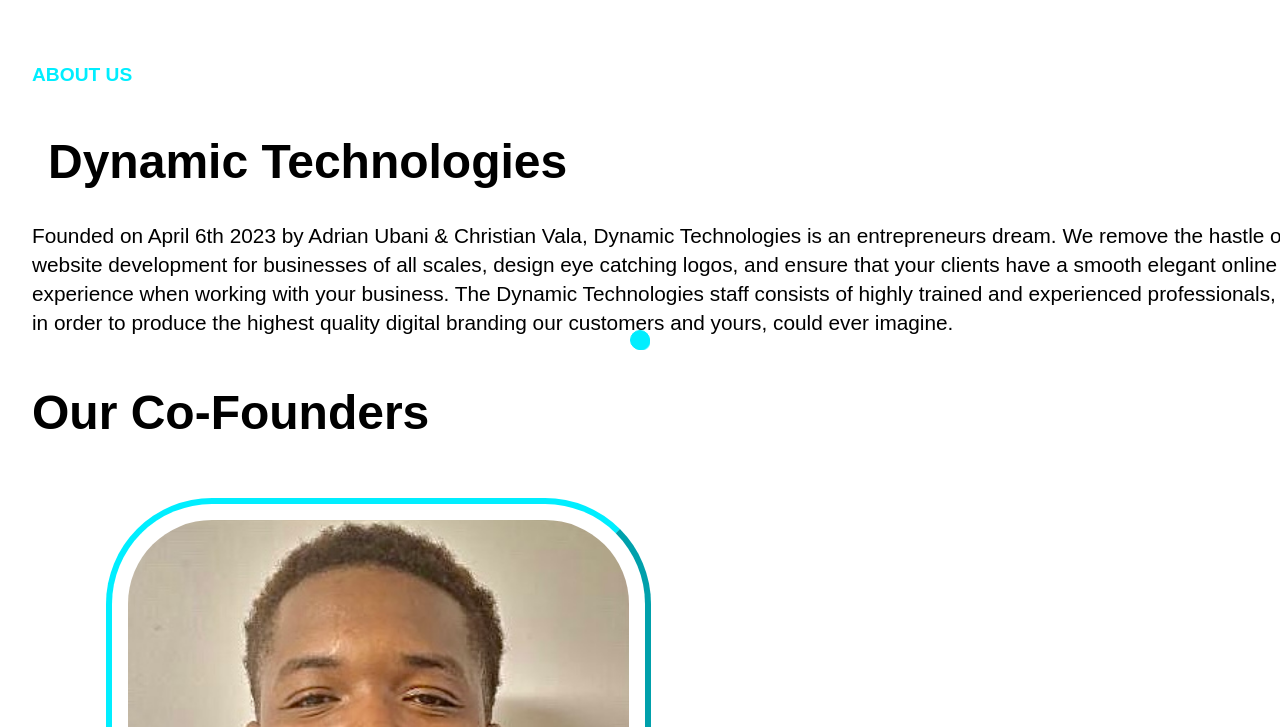
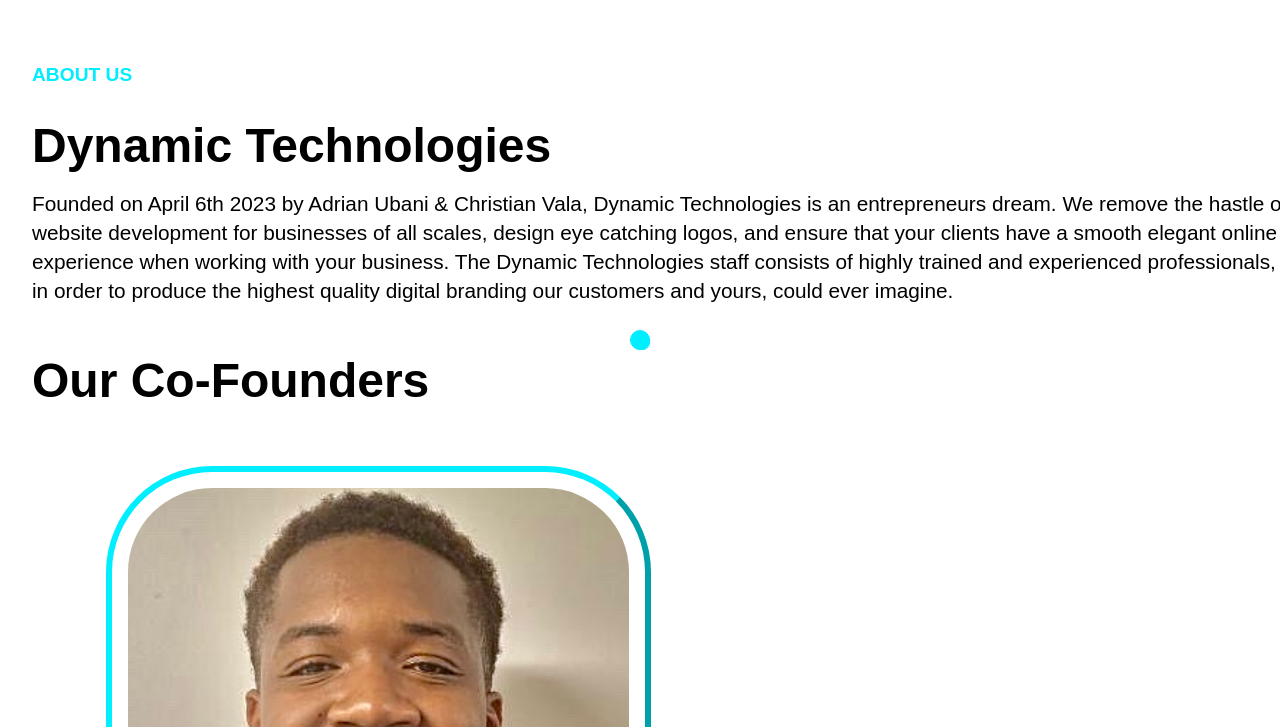
Before and after one commit to DynamicFreelance/DF.co, a plain HTML site: page Aboutus.html in a window 1280 px wide. Shown: the part 60-787 px from the top of the page. Drawn offline with nearby package versions, Linux system fonts and the light colour scheme; a script that the page names is missing.

Commit message:
Update Aboutus.html

```diff
--- a/Aboutus.html
+++ b/Aboutus.html
@@ -47,14 +47,12 @@
     <div class="team">
         <div class="team__wrapper">
             <div class="team__text">
-                <div class="info__wrapper">
                 <p class="topline">About Us</p>
-                <h1 class="team__text">Dynamic Technologies</h1>
+                <h1>Dynamic Technologies</h1>
                 <p class="team__desc">  Founded on April 6th 2023 by Adrian Ubani & Christian Vala,
                     Dynamic Technologies is an entrepreneurs dream. We remove the hastle of website development for businesses of all scales, design eye catching logos, and
                     ensure that your clients have a smooth elegant online experience when working with your business. The Dynamic Technologies staff consists of highly trained
                     and experienced professionals, in order to produce the highest quality digital branding our customers and yours, could ever imagine. </p>
-                </div>
                 <h1>Our Co-Founders</h1>
             </div>
             <div class="team__card reveal">
```
